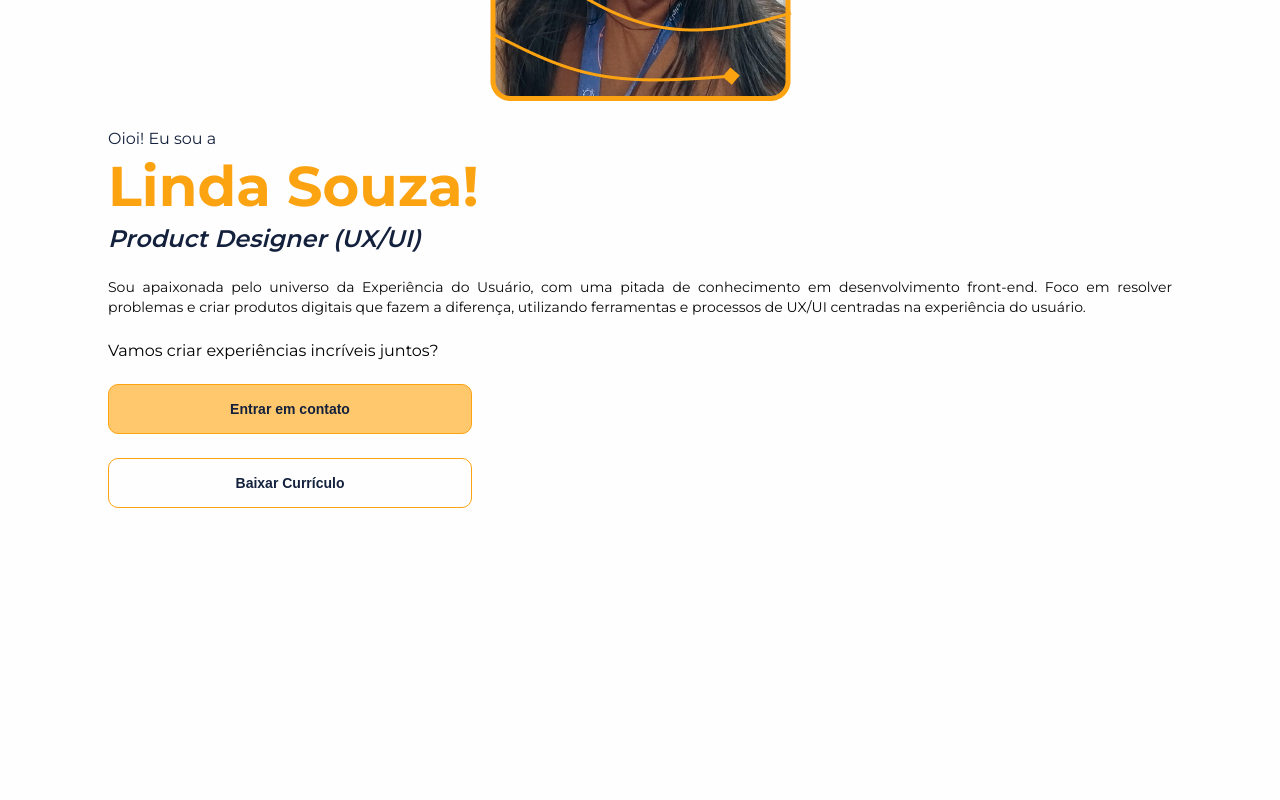
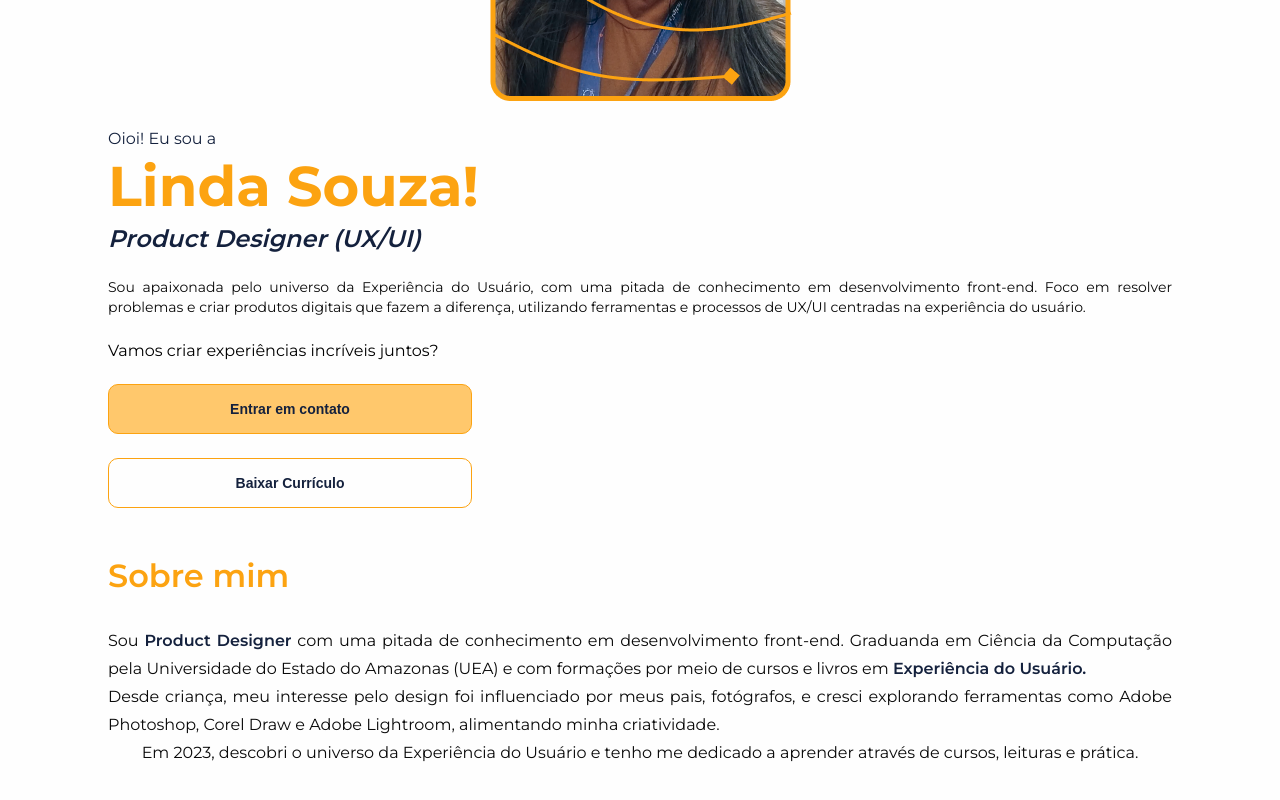
Before and after one commit to Elian-beep/portfolio-hill, a Vue app: page /about in a window 1280 px wide. Shown: the part 448-1248 px from the top of the page. Before the commit the page ends 1188 px from the top, so only its background shows below. Built offline with nearby package versions, Linux system fonts and the light colour scheme.

Commit message:
[ABOUT] refix in about

```diff
--- a/src/App.vue
+++ b/src/App.vue
@@ -5,6 +5,7 @@
             <!-- <router-view></router-view> -->
             <ContainerPage>
                 <Home />
+                <About />
             </ContainerPage>
         </div>
         <!-- <FooterDefault /> -->
@@ -18,10 +19,11 @@ import FooterDefault from './components/FooterDefault.vue';
 
 import ContainerPage from './components/ContainerPage.vue';
 import Home from './sections/Home.vue';
+import About from './sections/About.vue';
 
 export default defineComponent({
     name: '',
-    components: { Navbar, FooterDefault, ContainerPage, Home },
+    components: { Navbar, FooterDefault, ContainerPage, Home, About },
 });
 </script>
 
--- a/src/assets/main.css
+++ b/src/assets/main.css
@@ -21,8 +21,8 @@ html {
 
 #app {
   /* padding: 16px 32px; */
-  position: relative;
-  min-height: 100vh;
+  /* position: relative;
+  min-height: 100vh; */
 }
 
 /* STYLES IMGS */
--- a/src/components/TitleDefault.vue
+++ b/src/components/TitleDefault.vue
@@ -20,7 +20,7 @@ export default defineComponent({
 @import '@/assets/main.css';
 .title{
     color: var(--color-orange);
-    font-size: 18px;
+    font-size: 24px;
     font-weight: 600;
 }
 
--- a/src/sections/About.vue
+++ b/src/sections/About.vue
@@ -1,8 +1,7 @@
 <template>
-    <ContainerPage>
-        <TitleDefault text="Sobre" />
+    <div></div>
     <div class="content-about">
-            <ResizeImg :img-mobile="profileMobile" :img-laptop="profileLaptop" text-alt="Imagem de perfil" />
+        <TitleDefault text="Sobre mim" />
         <div class="area-desc">
             <p>
                 Sou <span>Product Designer</span> com uma pitada de conhecimento em desenvolvimento front-end. Graduanda
@@ -20,24 +19,8 @@
                 Em 2023, descobri o universo da Experiência do Usuário e tenho me dedicado a aprender através
                 de cursos, leituras e prática.
             </p>
-                <p>
-                    Adquiri <span>habilidades</span> em: Pesquisas com usuários, Criação de personas e
-                    proto-personas, Metodologia do Design Thinking, Design de Interface (UI), Criação de protótipos de
-                    baixa,
-                    média e alta fidelidade (Wireframes), Tipografia, Teoria das cores, Styleguide, Design System, Design
-                    Token,
-                    Acessibilidade, Hierarquia e Figma.
-                </p>
-                <p>
-                    Estou ansiosa para aplicar minha experiência e conhecimento em projetos
-                    desafiadores e contribuir para a criação de experiências significativas para os usuários.
-                </p>
-                <!-- <div class="area-button">
-                    <ButtonDefault text="Baixa Currículo" :function-click="downloadCV" />
-                </div> -->
         </div>
     </div>
-    </ContainerPage>
 </template>
 
 <script lang="ts">
@@ -71,19 +54,20 @@ export default defineComponent({
 <style scoped>
 @import '@/assets/main.css';
 
-.content-about {
-    margin-bottom: 80px;
+.content-about{
+    align-self: flex-start;
+    display: flex;
+    flex-direction: column;
+    gap: 32px;
 }
 
-.area-desc,
-.content-about {
+.area-desc {
     display: flex;
     flex-direction: column;
     align-items: center;
 }
 
 p {
-    margin-top: 16px;
     color: var(--color-black);
     font-size: 14px;
     font-weight: 500;
@@ -93,23 +77,11 @@ p {
 
 span {
     color: var(--color-blue);
-    font-weight: 700;
-}
-
-.area-button {
-    margin-top: 40px;
-    width: 100%;
+    font-weight: 600;
 }
 
 
 @media screen and (min-width: 796px) {
-    .content-about {
-        margin-bottom: -20px;
-        display: flex;
-        flex-direction: row-reverse;
-        gap: 80px;
-        align-items: center;
-    }
 
     p {
         font-size: 16px;
```
Lines whose indentation alone changed are shown as unchanged.
